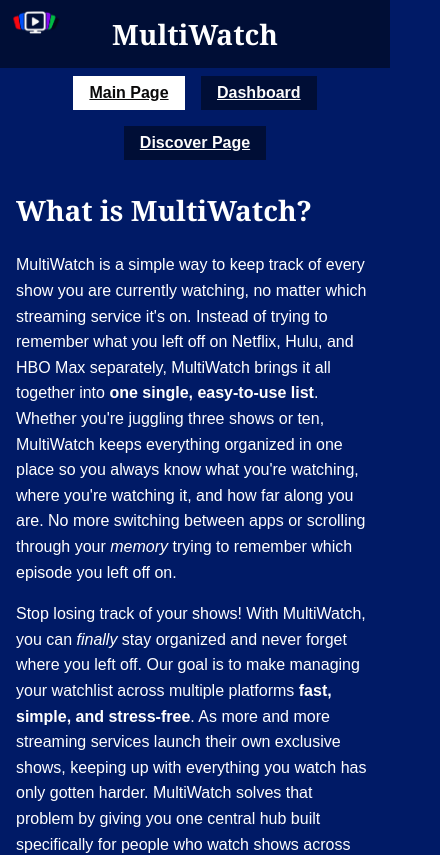
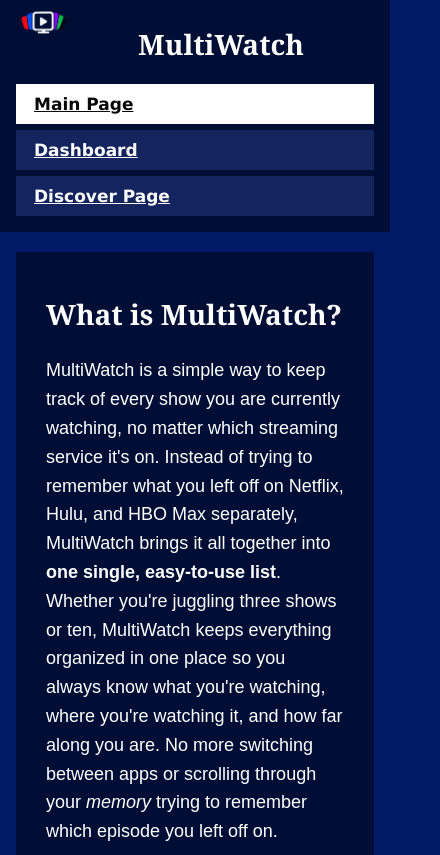
Before and after one commit to EthanMoreta/cscs271_projects, a plain HTML site: page product_site/mainpage.html in a window 390 px wide. Shown: the top 855 px of the page, 440 px wide, since content can reach past the window. Drawn offline with Linux system fonts and the light colour scheme.

Commit message:
fixed centering on each page

```diff
--- a/product_site/css/styles.css
+++ b/product_site/css/styles.css
@@ -1,54 +1,13 @@
 /*
   Name: Ethan Moreta
   Description: Single external stylesheet shared by every MultiWatch page
-  (track-shows.html, watchlist.html, discover-shows.html).
+  (mainpage.html, dashboard.html, discover.html).
 
   *** Looked up how to get some of these styling to work on imgages and things like that in order for them to look good ***
   *** Also looked up a cool way to add coloring and styling to my forms ***
 */
 
-.header {
-    position: relative;
-    text-align: center;
-    margin: -16px -16px 20px -16px;
-}
-
-/* Small main-page logo in the top left of the heading bar */
-.header-logo {
-    position: absolute;
-    top: 10px;
-    left: 8px;
-    width: 55px;
-    height: auto;
-    max-width: 55px;
-}
-
-/* White buttons for the page tabs */
-.nav-link {
-    display: inline-block;
-    background-color: #000e36;
-    padding: 8px 16px;
-    margin: 8px 6px;
-    text-decoration: none;
-    font-weight: bold;
-}
-
-/* Keep navigation link colors separate from the site's general link styles. */
-.nav-link:link,
-.nav-link:visited {
-    color: #fdfcfc;
-}
-
-/* The tab you are currently on */
-.nav-link.active {
-    background-color:  #ffffff;
-    color: #faf8f8;
-}
-
-.nav-link.active:link,
-.nav-link.active:visited {
-    color: #0a0909;
-}
+/* ===================== GENERAL PAGE ===================== */
 
 body {
     font-family: Arial, Verdana, sans-serif;
@@ -58,7 +17,7 @@ body {
     color: #333344;
 }
 
-/* Keep the pages light and simple with a soft gray background */
+/* Dark blue background shared by every page */
 body.page-main {
     background-color: #001a66;
 }
@@ -71,19 +30,81 @@ body.page-discover {
     background-color: #001a66;
 }
 
-ul {
-    color: #ffffff;
+
+/* ===================== HEADER ===================== */
+
+/* Header bar at the top of every page */
+.header {
+    overflow: hidden;               /* contains the floated logo and links */
+    background-color: #000e36;
+    padding: 10px 16px;
+    margin: -16px -16px 20px -16px; /* cancels the body padding so the bar touches the edges */
 }
 
-ul li {
-    color: white;
+/* Small logo floated to the top left of the header */
+.header-logo {
+    float: left;
+    width: 55px;
+    height: auto;
+    max-width: 55px;
+    margin: 0 12px 0 0;
 }
 
-form {
-    color: white;
+/* Navy tabs for the page links */
+.nav-link {
+    float: left;
+    font-family: Verdana, Arial, sans-serif;
+    font-size: 17px;
+    font-weight: bold;
+    background-color: #13245e;      /* a bit lighter than the header so the tabs stand out */
+    padding: 10px 18px;
+    margin: 8px 6px 0 0;
+    text-decoration: none;
 }
 
-/* h1 = main title of each page, black bar just behind the heading */
+/* Keep navigation link colors separate from the site's general link styles */
+.nav-link:link,
+.nav-link:visited {
+    color: #fdfcfc;
+}
+
+/* Mouse hover effect */
+.nav-link:hover {
+    background-color: #2e2a7a;
+    color: #ffd166;
+}
+
+/* On click effect */
+.nav-link:active {
+    background-color: #ffd166;
+    color: #000e36;
+}
+
+/* The tab you are currently on (last so hover does not override it) */
+.nav-link.active,
+.nav-link.active:link,
+.nav-link.active:visited {
+    background-color: #ffffff;
+    color: #0a0909;
+}
+
+
+/* ===================== MAIN CONTENT ===================== */
+
+/* Content box that holds everything below the header */
+.content {
+    float: left;
+    width: 80%;
+    margin-left: 10%;               /* centers the box: (100% - 80%) / 2 */
+    background-color: #000e36;      /* solid background so text and images stand out */
+    padding: 20px 30px;
+    box-sizing: border-box;         /* keeps padding inside the 80% width */
+}
+
+
+/* ===================== TEXT ===================== */
+
+/* h1 = main title of each page */
 h1 {
     font-family: Georgia, "Times New Roman", serif;
     font-size: 42px;
@@ -110,22 +131,64 @@ p {
     color: #ffffff;
 }
 
+ul {
+    color: #ffffff;
+}
 
-/* Unvisited link */
+ul li {
+    color: #ffffff;
+}
+
+
+/* ===================== LINKS ===================== */
+
+/* Unvisited link (light blue so it is readable on the dark background) */
 a:link {
-    color: #1f4fd1;
+    color: #7fb3ff;
     text-decoration: underline;
 }
 
 /* Visited link (different color so users can tell) */
 a:visited {
-    color: #783db0;
+    color: #c9a7ff;
 }
 
-/* Keeps big images from running off the screen */
+
+/* ===================== IMAGES & MEDIA ===================== */
+
+/* Images shrink to fit the page but never grow past their original size */
 img {
     max-width: 100%;
     height: auto;
+}
+
+/* #logo - the logo image at the top of each page (unique per page) */
+#logo {
+    display: block;
+    margin: 0 auto 10px auto;
+}
+
+/* .banner - the wide product images, centered with space around them */
+.banner {
+    display: block;
+    margin: 20px auto;
+    border: 3px solid #2e2a7a;
+}
+
+/* Floating image helpers so text wraps around images */
+.img-left {
+    float: left;
+    margin: 0 15px 15px 0;
+}
+
+.img-right {
+    float: right;
+    margin: 0 0 15px 15px;
+}
+
+/* Keeps the video from running off small screens */
+iframe {
+    max-width: 100%;
 }
 
 hr {
@@ -134,21 +197,9 @@ hr {
     margin: 20px 0;
 }
 
-/* #logo - the logo image at the top of each page (unique per page) */
-#logo {
-    display: block;
-    margin: 0 auto 10px auto;
-}
 
-/* .banner - the wide product images */
-.banner {
-    display: block;
-    margin: 20px auto;
-    border: 3px solid #2e2a7a;
-}
+/* ===================== TABLE (dashboard) ===================== */
 
-
-/* .shows-table - the table on the dashboard*/
 .shows-table {
     border-collapse: collapse;
     width: 100%;
@@ -169,9 +220,19 @@ hr {
 }
 
 
-/* Forms (dashboard and discover pages) */
+/* ===================== FORMS (dashboard and discover) ===================== */
+
+form {
+    color: #ffffff;
+}
+
+.form {
+    color: #ffffff;
+}
+
+/* Light label text so it is readable on the dark background */
 label {
-    color: #333344;
+    color: #ffffff;
 }
 
 fieldset {
@@ -180,15 +241,38 @@ fieldset {
 }
 
 legend {
-    color: #2e2a7a;
+    color: #ffd166;
     font-weight: bold;
 }
 
 
-
+/* ===================== RESPONSIVE (600px and below) ===================== */
 
 @media only screen and (max-width: 600px) {
-  h1 {
-    font-size: 28px;
-  }
+
+    h1 {
+        font-size: 28px;
+        padding: 15px;
+    }
+
+    /* Stack the navigation links instead of floating them */
+    .nav-link {
+        float: none;
+        display: block;
+        text-align: left;
+        margin: 6px 0;
+    }
+
+    /* Content takes the full width with larger text */
+    .content {
+        width: 100%;
+        margin-left: 0;
+        font-size: 18px;
+    }
+
+    /* p and li set their own size, so raise them here too */
+    .content p,
+    .content li {
+        font-size: 18px;
+    }
 }
--- a/product_site/mainpage.html
+++ b/product_site/mainpage.html
@@ -33,6 +33,9 @@
     </div>
 
 
+    <!-- Main content box holds everything below the header -->
+    <div class="content">
+
         <!-- Introduction / description section -->
         <h2>What is MultiWatch?</h2>
 
@@ -63,7 +66,7 @@
         <div>
             <!-- Subsection listing features -->
             <h2>Why Use MultiWatch?</h2>
-        <img src="images/Multiwatch_Streaming_Hub_Banners2.png" alt="product image" width="1200">
+            <img class="banner" src="images/Multiwatch_Streaming_Hub_Banners2.png" alt="MultiWatch streaming hub banner">
             <ul>
                 <li>Keep one list of shows across all your streaming services</li>
                 <li>Quickly see which platform each show is on</li>
@@ -83,7 +86,7 @@
 
         <p>
             Curious about how streaming has changed the way we watch TV? Check out
-        this article from <a href="https://www.nytimes.com" target="_blank">The New York Times</a> (opens in a new tab).
+            this article from <a href="https://www.nytimes.com" target="_blank" rel="noopener">The New York Times</a> (opens in a new tab).
         </p>
 
         <p>
@@ -92,9 +95,10 @@
         </p>
 
 
-    <!-- Video on best Streaming Services out there right now-->
+        <!-- Video on best Streaming Services out there right now -->
+        <iframe width="420" height="345" src="https://www.youtube.com/embed/9QSInmEM2Sk"></iframe>
 
-        <iframe width="420" height="345" src="https://www.youtube.com/embed/9QSInmEM2Sk"></iframe>
+    </div> <!-- end content -->
 
 </body>
 
```
Also changed, not shown: product_site/discover.html (+1 -1 lines). Lines whose indentation alone changed are shown as unchanged.
